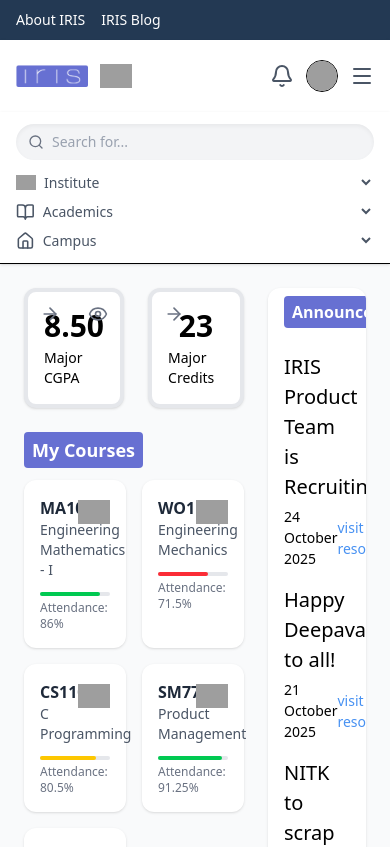
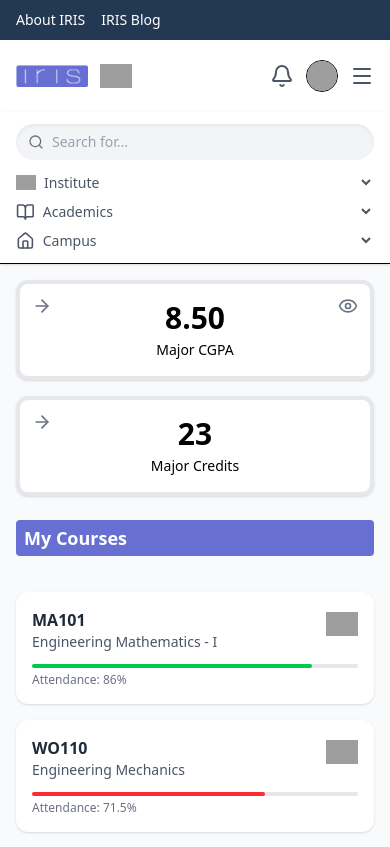
Before and after one commit to shady-guy/IRIS-figma-design-implementation-task, a React (Vite) app: page / in a window 390 px wide. Shown: the top 847 px of the page. Built offline with nearby package versions, Linux system fonts and the light colour scheme; grey boxes are pictures that could not be loaded.

Commit message:
Refactor Dashboard layout and component structure

```diff
--- a/src/pages/Dashboard.jsx
+++ b/src/pages/Dashboard.jsx
@@ -1,5 +1,5 @@
 import Navbar from "../components/Navbar";
-import SearchBar from "../components/SearchBar"; // new import
+import SearchBar from "../components/SearchBar";
 import Card from "../components/Card";
 import Announcement from "../components/Announcement";
 import QuickLinks from "../components/QuickLinks";
@@ -11,21 +11,25 @@ export default function Dashboard() {
   return (
     <div>
       <Navbar />
-            <SearchBar /> {/* 🔹 Now just below the navbar */}
+      <SearchBar />
 
-            <div className="max-w-7xl mx-auto p-6 grid grid-cols-3 gap-6">
+      <div className="max-w-7xl mx-auto p-4 md:p-6 grid grid-cols-1 md:grid-cols-3 gap-6">
+
         {/* Left Side */}
-                <div className="col-span-2">
-                    <div className="flex gap-6 mb-6">
+        <div className="md:col-span-2 flex flex-col gap-6">
+          {/* Stats */}
+          <div className="flex flex-col sm:flex-row gap-4">
             <StatCard label="Major CGPA" value="8.50" showEye={true} />
             <StatCard label="Major Credits" value="23" showEye={false} />
           </div>
 
+          {/* My Courses Title */}
           <h3 className="text-lg font-semibold mb-3 inline-block bg-[#6770D2] text-white px-2 py-1 rounded">
             My Courses
           </h3>
 
-                    <div className="grid grid-cols-2 gap-4">
+          {/* Courses Grid */}
+          <div className="grid grid-cols-1 sm:grid-cols-2 gap-4">
             <Card title="Engineering Mathematics - I" code="MA101" progress={86} />
             <Card title="Engineering Mechanics" code="WO110" progress={71.5} />
             <Card title="C Programming" code="CS110" progress={80.5} />
@@ -35,12 +39,13 @@ export default function Dashboard() {
         </div>
 
         {/* Right Side */}
-                <div>
+        <div className="flex flex-col gap-6">
           <Announcement />
           <QuickLinks />
           <Favorites />
         </div>
       </div>
+
       <Footer />
     </div>
   );
```
Lines whose indentation alone changed are shown as unchanged.
